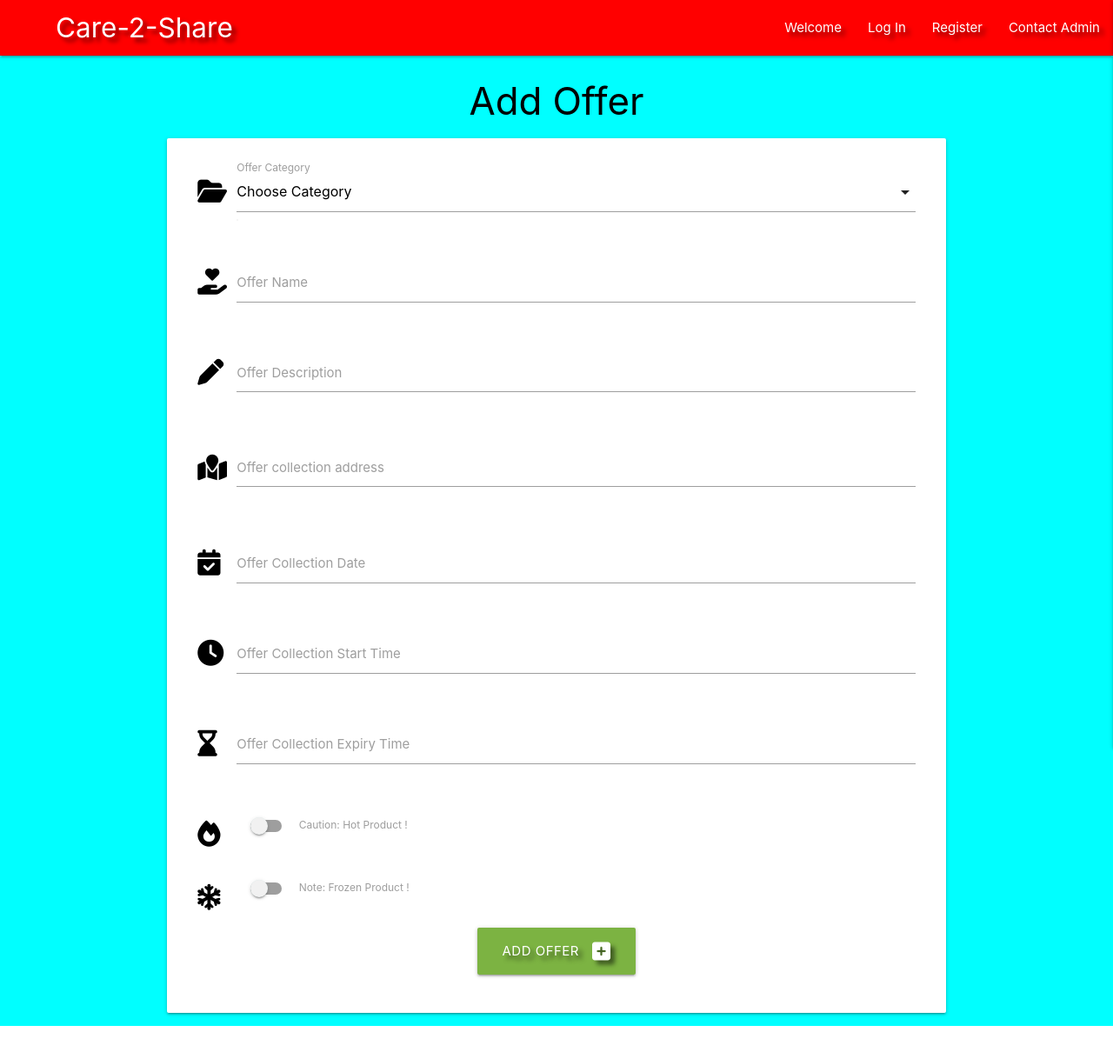
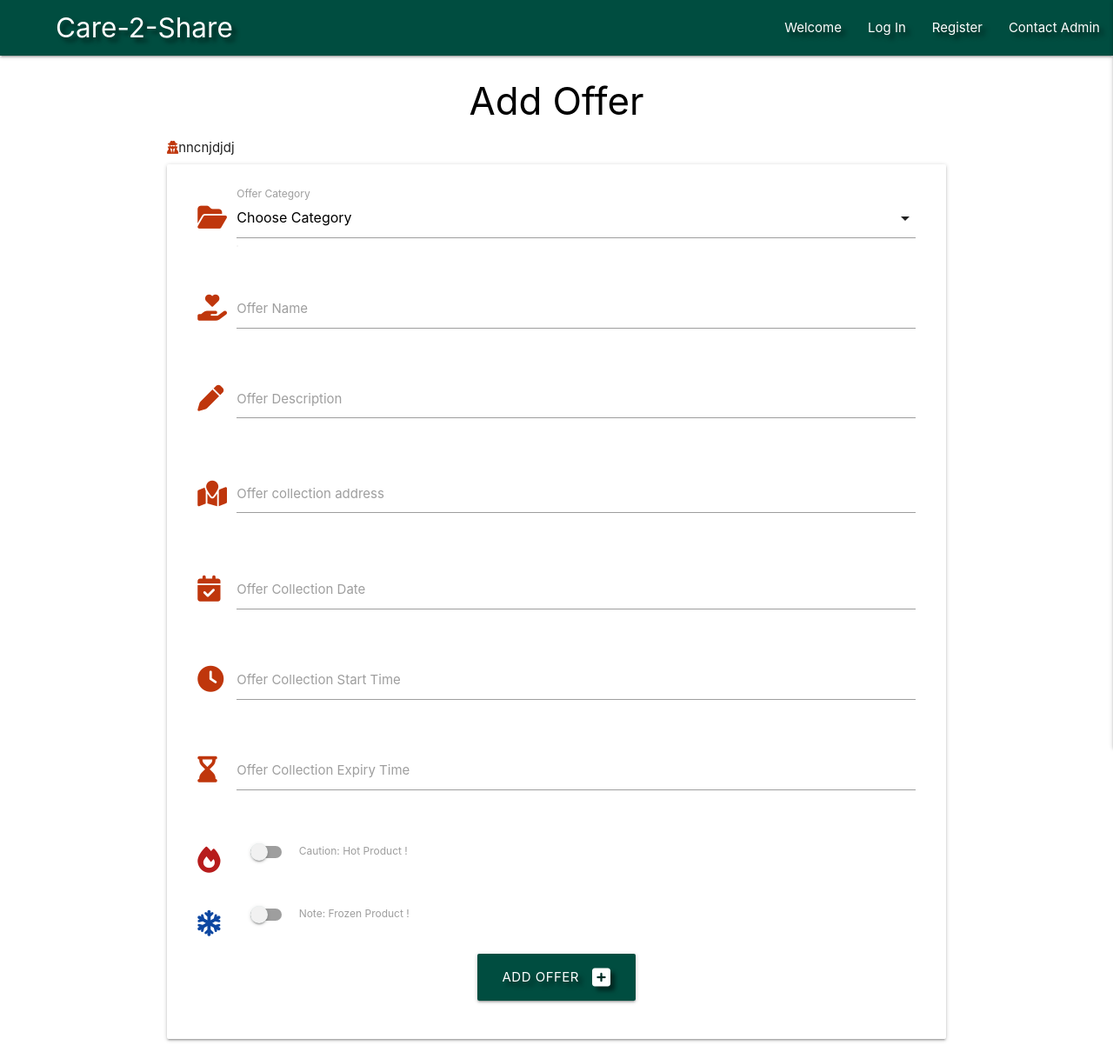
Before and after one commit to Code-Institute-Submissions/Morpheus-23-my-dutch-life_JulRseub, a Flask app: page /add_offer in a window 1280 px wide. Shown: the whole page at 87% size. Before the commit the page ends 1180 px from the top, so only its background shows below. Run offline with Flask 2, Linux system fonts and the light colour scheme; data that the repository does not hold is empty; some libraries are stand-ins or nearby versions.

Commit message:
made changes to styling

```diff
--- a/app.py
+++ b/app.py
@@ -18,6 +18,13 @@ app.secret_key = os.environ.get("SECRET_KEY")
 mongo = PyMongo(app)
 
 
+@app.route("/")
+@app.route("/welcome")
+def welcome():
+# the landing page providing info about site
+    return render_template("welcome.html")
+
+
 @app.route("/get_offers")
 def get_offers():
     # https://stackoverflow.com/questions/11774265/how-do-you-access-the-query-string-in-flask-routes
@@ -29,19 +36,6 @@ def get_offers():
 
     offers = list(mongo.db.offers.find())
     return render_template("offers.html", offers=offers, categories=categories)
-
-
-@app.route("/")
-@app.route("/welcome")
-def welcome():
-# the landing page providing info about site
-    return render_template("welcome.html")
-
-
-@app.route("/contact_admin")
-def contact_admin():
-     # the last page, being contact admin
-    return render_template("contact_admin.html")
 
 
 @app.route("/manage_categories", methods=["GET", "POST"])
@@ -174,7 +168,7 @@ def edit_offer(offer_id):
         collection_time_end = request.form.get("offer_collection_expiry_time")
         collection_start = collection_date_start + " " + collection_time_start
         collection_end = collection_date_start + " " + collection_time_end
-        offer = {
+        submit = {
             "category_name": request.form.get("category_name"),
             "name": request.form.get("offer_name"),
             "description": request.form.get("offer_description"),
@@ -185,13 +179,12 @@ def edit_offer(offer_id):
             "is_hot_product": is_hot_product,
             "is_frozen_product": is_frozen_product,
         }
-        mongo.db.offers.update({"_id": offer_id}, offer)
+        mongo.db.offers.update({"_id": ObjectId(offer_id)}, submit)
         flash("Great, your offer has been successfully updated")
 
     offer = mongo.db.offers.find_one({"_id": ObjectId(offer_id)})
     categories = mongo.db.categories.find().sort("category_name", 1)
-    return render_template(
-        "edit_offer.html", offer=offer, categories=categories)
+    return render_template("edit_offer.html", offer=offer, categories=categories)
 
 
 @app.route("/delete_offer/<offer_id>")
@@ -201,6 +194,12 @@ def delete_offer(offer_id):
     return redirect(url_for("get_offers"))
 
 
+@app.route("/contact_admin")
+def contact_admin():
+     # the last page, being contact admin
+    return render_template("contact_admin.html")
+
+
 if __name__ == "__main__":
     app.run(host=os.environ.get("IP"),
             port=int(os.environ.get("PORT")),
--- a/static/css/style.css
+++ b/static/css/style.css
@@ -1,6 +1,10 @@
 .brand-logo {
     margin-left: 5%;
 }
+
+
+body {background-color: teal accent-1;}
+
 
 .text-shadow {
     text-shadow: 5px 5px 5px rgba(0, 0, 0, 0.5);
@@ -11,7 +15,7 @@
 }
 
 .nav-wrapper {
-    background-color: red;
+    background-color: teal darken-4;
 }
 
 .collapsible-header {
@@ -23,18 +27,14 @@
 }
 
 .btn-small {
-    margin: 7px;
+    margin: 10px;
 }
 
 .collapsible-header .col strong {
     margin: 7px;
-    line-height: 142px;
-    background-color: purple;
+    line-height: 42px;
 }
 
-body {
-    background-color: cyan;
-}
 
 
 div.checkbox {
@@ -47,13 +47,13 @@ div.checkbox {
 }
 
 
-/* -------- welcome image */
+/* -------- welcome & admin images */
 
 #welcome-pic {
     height:600px;
     width: 100%;
     background: url("../images/welcome-pic.jpg") center center/cover no-repeat;
-    animation-name: hero-zoom;
+    animation-name: pic-zoom;
     animation-duration: 6s;
     animation-fill-mode: forwards;
 }
@@ -62,13 +62,12 @@ div.checkbox {
     height:600px;
     width: 100%;
     background: url("../images/admin-pic.jpg") center center/cover no-repeat;
-    animation-name: hero-zoom;
+    animation-name: pic-zoom;
     animation-duration: 6s;
     animation-fill-mode: forwards;
 }
 
-
-@keyframes hero-zoom {
+@keyframes pic-zoom {
     from{
         transform: scale(0.8);
     }
@@ -80,21 +79,13 @@ div.checkbox {
 
 
 
-
-
-
-
-
-
-
 /* ---------------------- Footer */
 
 footer {
-    background-color: #e0e0e0;
+    background-color: darkorange;
     text-align: center;
-    padding: 33px;
+    padding: 11px;
 }
-
 
 .social-networks {
     text-align: center;
@@ -112,7 +103,6 @@ footer {
     color: #fafafa;
     margin: 3%;
     border-radius: 50%;
-
 }
 
 .fa-facebook {
--- a/templates/add_offer.html
+++ b/templates/add_offer.html
@@ -2,13 +2,13 @@
 {% block content %}
 
 <h3 class="black-text center-align">Add Offer</h3>
-
+<i class="fa-solid fa-user-secret prefix deep-orange-text text-darken-4"></i>nncnjdjdj
 <div class="row card-panel beige lighten-3">
     <form class="col s12" method="POST" action="{{ url_for('add_offer') }}">
         <!-- select offer category -->
         <div class="row">
             <div class="input-field col s12">
-                <i class="fas fa-folder-open prefix black-text"></i>
+                <i class="fas fa-folder-open prefix deep-orange-text text-darken-4"></i>
                 <select id="category_name" name="category_name" class="validate" required>
                     <option value="" disabled selected>Choose Category</option>
                     {% for category in categories %}
@@ -21,7 +21,7 @@
         <!-- offer name -->
         <div class="row">
             <div class="input-field col s12">
-                <i class="fa-solid fa-hand-holding-heart prefix black-text"></i>
+                <i class="fa-solid fa-hand-holding-heart prefix deep-orange-text text-darken-4"></i>
                 <input id="offer_name" name="offer_name" minlength="4" maxlength="50" type="text" class="validate"
                     required>
                 <label for="offer_name">Offer Name</label>
@@ -30,7 +30,7 @@
         <!-- offer description -->
         <div class="row">
             <div class="input-field col s12">
-                <i class="fa-solid fa-pen prefix black-text"></i>
+                <i class="fa-solid fa-pen prefix deep-orange-text text-darken-4"></i>
                 <textarea id="offer_description" name="offer_description" minlength="10" maxlength="200"
                     class="materialize-textarea validate" required></textarea>
                 <label for="offer_description">Offer Description</label>
@@ -39,7 +39,7 @@
         <!-- offer collection address -->
         <div class="row">
             <div class="input-field col s12">
-                <i class="fa-solid fa-map-location prefix black-text"></i>
+                <i class="fa-solid fa-map-location prefix deep-orange-text text-darken-4"></i>
                 <textarea id="offer_collection_point" name="offer_collection_point" minlength="10" maxlength="200"
                     class="materialize-textarea validate" required></textarea>
                 <label for="offer_collection_point">Offer collection address</label>
@@ -48,7 +48,7 @@
         <!-- offer collection date -->
         <div class="row">
             <div class="input-field col s12">
-                <i class="fa-solid fa-calendar-check prefix black-text"></i>
+                <i class="fa-solid fa-calendar-check prefix deep-orange-text text-darken-4"></i>
                 <input id="offer_collection_date" name="offer_collection_date" format="yyyy-mm-dd" type="text"
                     class="datepicker validate" required>
                 <label for="offer_collection_date">Offer Collection Date</label>
@@ -57,7 +57,7 @@
         <!-- offer collection start time -->
         <div class="row">
             <div class="input-field col s12">
-                <i class="fa-solid fa-clock prefix black-text"></i>
+                <i class="fa-solid fa-clock prefix deep-orange-text text-darken-4"></i>
                 <input id="offer_collection_start_time" name="offer_collection_start_time" type="text"
                     class="timepicker validate" required>
                 <label for="offer_collection_start_time">Offer Collection Start Time</label>
@@ -66,7 +66,7 @@
         <!-- offer collection expiry time -->
         <div class="row">
             <div class="input-field col s12">
-                <i class="fa-solid fa-hourglass-end prefix black-text"></i>
+                <i class="fa-solid fa-hourglass-end prefix deep-orange-text text-darken-4"></i>
                 <input id="offer_collection_expiry_time" name="offer_collection_expiry_time" type="text"
                     class="timepicker validate" required>
                 <label for="offer_collection_expiry_time">Offer Collection Expiry Time</label>
@@ -76,7 +76,7 @@
         <div id="hot_product_id" class="row">
             <div class="input-field col s12">
                 <div class="switch">
-                    <i class="fa-solid fa-fire prefix black-text"></i>
+                    <i class="fa-solid fa-fire prefix red-text text-darken-4"></i>
                     <label for="is_hot_product">
                         <input type="checkbox" id="is_hot_product" name="is_hot_product">
                         <span class="lever"></span>
@@ -89,7 +89,7 @@
         <div id="frozen_product_id" class="row">
             <div class="input-field col s12">
                 <div class="switch">
-                    <i class="fa-solid fa-snowflake prefix black-text"></i>
+                    <i class="fa-solid fa-snowflake prefix blue-text text-darken-4"></i>
                     <label for="is_frozen_product">
                         <input type="checkbox" id="is_frozen_product" name="is_frozen_product">
                         <span class="lever"></span>
@@ -101,7 +101,7 @@
         <!-- submit button -->
         <div class="row">
             <div class="col s12 center-align">
-                <button type="submit" class="btn-large light-green darken-1 text-shadow">
+                <button type="submit" class="btn-large teal darken-4 text-shadow">
                     Add Offer <i class="fas fa-plus-square right"></i>
                 </button>
             </div>
--- a/templates/base.html
+++ b/templates/base.html
@@ -10,16 +10,15 @@
         <link rel="stylesheet" href="https://cdnjs.cloudflare.com/ajax/libs/materialize/1.0.0/css/materialize.min.css"
             type="text/css">
         <link rel="stylesheet" href="{{ url_for('static', filename='css/style.css') }}" type="text/css">
+        <link rel="stylesheet" href="styles.css">
         {% block styles %}
         {% endblock %}
         <title>Care-2-Share</title>
     </head>
-
     <body>
         <header>
-
             <!-- main navbar -->
-            <nav class="nav-extended text-shadow red lighten-3">
+            <nav class="nav-extended text-shadow teal darken-4">
                 <div class="nav-wrapper">
                     <a href="{{ url_for('welcome') }}" class="brand-logo">Care-2-Share</a>
                     <a href="#" data-target="mobile-demo" class="sidenav-trigger right"><i class="fas fa-bars"></i></a>
--- a/templates/login.html
+++ b/templates/login.html
@@ -8,7 +8,7 @@
             <!-- username -->
             <div class="row">
                 <div class="input-field col s12">
-                    <i class="fas fa-user prefix light-green-text text-darken-4"></i>
+                    <i class="fas fa-user prefix deep-orange-text text-darken-4"></i>
                     <input id="username" name="username" type="text" class="validate" minlength="5" maxlength="25" pattern="^[a-zA-Z0-9]{5,15}$" required>
                     <label for="username">Username</label>
                 </div>
@@ -16,14 +16,14 @@
             <!-- password -->
             <div class="row">
                 <div class="input-field col s12">
-                    <i class="fa-solid fa-user-secret prefix light-green-text text-darken-4"></i>
+                    <i class="fa-solid fa-user-secret prefix  deep-orange-text text-darken-4"></i>
                     <input id="password" name="password" type="password" class="validate" minlength="5" maxlength="100" pattern="^[a-zA-Z0-9]{5,100}$" required>
                     <label for="password">Password</label>
                 </div>
             </div>
             <!-- login -->
             <div class="row">
-                <button type="submit" class="col s12 btn-large light-green darken-4 text-shadow">
+                <button type="submit" class="col s12 btn-large teal darken-4 text-shadow">
                     Log in <i class="fas fa-sign-in-alt"></i>
                 </button>
             </div>
```
Also changed, not shown: templates/offers.html (+15 -10 lines), templates/register.html (+6 -6 lines).
